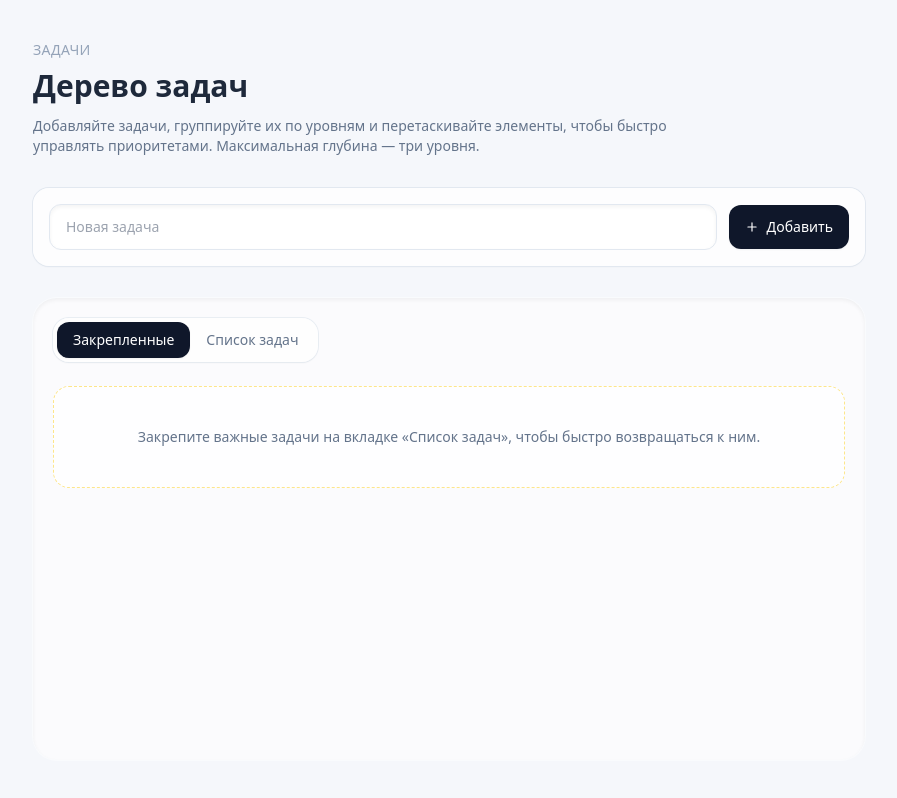
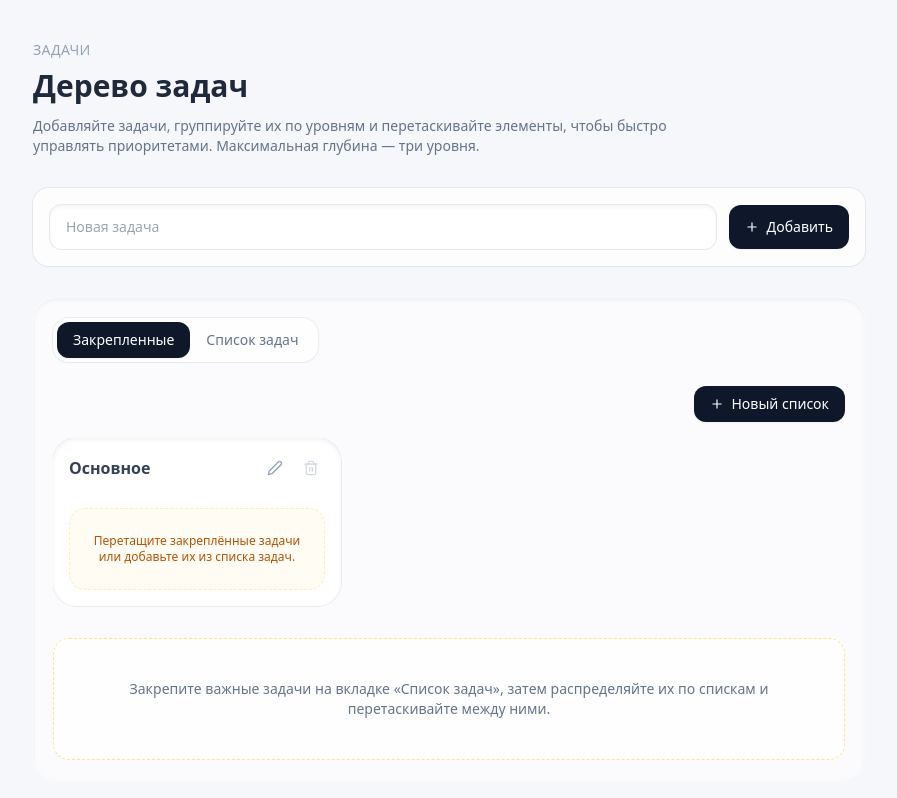
Before and after one commit to nicolay-i/todo-v5, a React (Vite) app: page / in a window 1280 px wide. Shown: the top 798 px of the page, without its empty margins (191-1088 px from the left). Built offline with nearby package versions, Linux system fonts and the light colour scheme.

Commit message:
feat: add pinned lists management

```diff
--- a/src/App.tsx
+++ b/src/App.tsx
@@ -3,8 +3,8 @@ import { observer } from 'mobx-react-lite'
 import { FiPlus } from 'react-icons/fi'
 import { TodoItem } from './components/TodoItem'
 import { DropZone } from './components/DropZone'
-import { PinnedDropZone } from './components/PinnedDropZone'
 import { useTodoStore } from './stores/TodoStoreContext'
+import { PinnedList } from './components/PinnedList'
 
 const AppComponent = () => {
   const store = useTodoStore()
@@ -17,7 +17,8 @@ const AppComponent = () => {
     setNewTitle('')
   }
 
-  const pinnedTodos = store.pinnedTodos
+  const pinnedLists = store.pinnedListData
+  const hasPinnedTodos = pinnedLists.some((list) => list.todos.length > 0)
 
   return (
     <div className="min-h-screen bg-canvas-light text-slate-900">
@@ -82,19 +83,25 @@ const AppComponent = () => {
 
           {activeTab === 'pinned' ? (
             <>
-              {pinnedTodos.length > 0 ? (
-                <div className="space-y-3">
-                  <PinnedDropZone index={0} />
-                  {pinnedTodos.map((todo, index) => (
-                    <Fragment key={todo.id}>
-                      <TodoItem todo={todo} depth={0} allowChildren={false} />
-                      <PinnedDropZone index={index + 1} />
-                    </Fragment>
-                  ))}
-                </div>
-              ) : (
-                <div className="rounded-2xl border border-dashed border-amber-200 bg-white/80 px-6 py-10 text-center text-sm text-slate-500">
-                  Закрепите важные задачи на вкладке «Список задач», чтобы быстро возвращаться к ним.
+              <div className="mb-4 flex justify-end">
+                <button
+                  type="button"
+                  onClick={() => store.addPinnedList()}
+                  className="flex items-center gap-2 rounded-xl bg-slate-900 px-4 py-2 text-sm font-medium text-white shadow-sm transition hover:bg-slate-800"
+                >
+                  <FiPlus /> Новый список
+                </button>
+              </div>
+
+              <div className="flex flex-1 gap-4 overflow-x-auto pb-2">
+                {pinnedLists.map((list) => (
+                  <PinnedList key={list.id} {...list} />
+                ))}
+              </div>
+
+              {!hasPinnedTodos && (
+                <div className="mt-6 rounded-2xl border border-dashed border-amber-200 bg-white/80 px-6 py-10 text-center text-sm text-slate-500">
+                  Закрепите важные задачи на вкладке «Список задач», затем распределяйте их по спискам и перетаскивайте между ними.
                 </div>
               )}
             </>
--- /dev/null
+++ b/src/components/PinnedList.tsx
@@ -0,0 +1,116 @@
+import { Fragment, useEffect, useState } from 'react'
+import { observer } from 'mobx-react-lite'
+import { FiCheck, FiEdit2, FiTrash2, FiX } from 'react-icons/fi'
+import { TodoItem } from './TodoItem'
+import { PinnedDropZone } from './PinnedDropZone'
+import { useTodoStore } from '../stores/TodoStoreContext'
+import type { TodoNode } from '../stores/TodoStore'
+
+interface PinnedListProps {
+  id: string
+  title: string
+  todos: TodoNode[]
+  isFirst: boolean
+}
+
+const actionButtonStyles =
+  'rounded-lg p-1.5 text-slate-400 transition-colors duration-150 hover:bg-slate-100 hover:text-slate-700 focus-visible:outline-none'
+
+const PinnedListComponent = ({ id, title, todos, isFirst }: PinnedListProps) => {
+  const store = useTodoStore()
+  const [isRenaming, setIsRenaming] = useState(false)
+  const [titleDraft, setTitleDraft] = useState(title)
+
+  useEffect(() => {
+    setTitleDraft(title)
+  }, [title])
+
+  const handleRenameSubmit: React.FormEventHandler<HTMLFormElement> = (event) => {
+    event.preventDefault()
+    store.renamePinnedList(id, titleDraft)
+    setIsRenaming(false)
+  }
+
+  const handleDelete = () => {
+    store.removePinnedList(id)
+  }
+
+  return (
+    <div className="flex w-72 flex-col rounded-3xl bg-white/90 p-4 shadow-inner ring-1 ring-slate-200/80">
+      <div className="mb-3 flex items-center gap-2">
+        {isRenaming ? (
+          <form onSubmit={handleRenameSubmit} className="flex flex-1 items-center gap-2">
+            <input
+              className="w-full rounded-lg border border-slate-200 bg-white px-3 py-2 text-sm text-slate-700 shadow-sm focus:border-slate-400 focus:outline-none"
+              value={titleDraft}
+              onChange={(event) => setTitleDraft(event.target.value)}
+              onKeyDown={(event) => {
+                if (event.key === 'Escape') {
+                  setTitleDraft(title)
+                  setIsRenaming(false)
+                }
+              }}
+              autoFocus
+            />
+            <button
+              type="submit"
+              className={`${actionButtonStyles} bg-emerald-500 text-white hover:bg-emerald-500/90`}
+              aria-label="Сохранить название списка"
+            >
+              <FiCheck />
+            </button>
+            <button
+              type="button"
+              onClick={() => {
+                setTitleDraft(title)
+                setIsRenaming(false)
+              }}
+              className={`${actionButtonStyles} hover:bg-slate-200`}
+              aria-label="Отменить переименование"
+            >
+              <FiX />
+            </button>
+          </form>
+        ) : (
+          <>
+            <h3 className="flex-1 text-base font-semibold text-slate-700">{title}</h3>
+            <button
+              type="button"
+              onClick={() => setIsRenaming(true)}
+              className={actionButtonStyles}
+              aria-label="Переименовать список"
+            >
+              <FiEdit2 />
+            </button>
+            <button
+              type="button"
+              onClick={handleDelete}
+              className={`${actionButtonStyles} ${isFirst ? 'cursor-not-allowed opacity-40' : 'text-rose-400 hover:text-rose-600'}`}
+              aria-label={isFirst ? 'Нельзя удалить основной список' : 'Удалить список'}
+              disabled={isFirst}
+            >
+              <FiTrash2 />
+            </button>
+          </>
+        )}
+      </div>
+
+      <div className="flex-1 space-y-3">
+        <PinnedDropZone listId={id} index={0} />
+        {todos.map((todo, index) => (
+          <Fragment key={todo.id}>
+            <TodoItem todo={todo} depth={0} allowChildren={false} />
+            <PinnedDropZone listId={id} index={index + 1} />
+          </Fragment>
+        ))}
+        {todos.length === 0 && (
+          <div className="rounded-2xl border border-dashed border-amber-200/60 bg-amber-50/60 px-4 py-6 text-center text-xs text-amber-700">
+            Перетащите закреплённые задачи или добавьте их из списка задач.
+          </div>
+        )}
+      </div>
+    </div>
+  )
+}
+
+export const PinnedList = observer(PinnedListComponent)
--- a/src/stores/TodoStore.ts
+++ b/src/stores/TodoStore.ts
@@ -6,6 +6,12 @@ export interface TodoNode {
   completed: boolean
   pinned: boolean
   children: TodoNode[]
+}
+
+export interface PinnedList {
+  id: string
+  title: string
+  todoIds: string[]
 }
 
 interface TodoLookup {
@@ -20,11 +26,18 @@ export const MAX_DEPTH = 2
 export class TodoStore {
   todos: TodoNode[] = []
   draggedId: string | null = null
-  pinnedOrder: string[] = []
+  pinnedLists: PinnedList[] = []
 
   constructor() {
     makeAutoObservable(this, {}, { autoBind: true })
     this.todos = this.createInitialTodos()
+    this.pinnedLists = [
+      {
+        id: this.createId(),
+        title: 'Основное',
+        todoIds: [],
+      },
+    ]
   }
 
   addTodo(parentId: string | null, title: string) {
@@ -111,10 +124,19 @@ export class TodoStore {
     this.draggedId = null
   }
 
-  get pinnedTodos(): TodoNode[] {
-    return this.pinnedOrder
-      .map((id) => this.findTodo(id)?.node)
-      .filter((node): node is TodoNode => Boolean(node?.pinned))
+  get pinnedListData(): { id: string; title: string; todos: TodoNode[]; isFirst: boolean }[] {
+    return this.pinnedLists.map((list, index) => {
+      const todos = list.todoIds
+        .map((id) => this.findTodo(id)?.node)
+        .filter((node): node is TodoNode => Boolean(node?.pinned))
+
+      return {
+        id: list.id,
+        title: list.title,
+        todos,
+        isFirst: index === 0,
+      }
+    })
   }
 
   togglePinned(id: string) {
@@ -129,24 +151,63 @@ export class TodoStore {
     this.pinNode(info.node)
   }
 
-  movePinnedTodo(id: string, targetIndex: number) {
-    const currentIndex = this.pinnedOrder.indexOf(id)
+  movePinnedTodo(id: string, targetListId: string, targetIndex: number) {
+    const sourceList = this.pinnedLists.find((list) => list.todoIds.includes(id))
+    const targetList = this.pinnedLists.find((list) => list.id === targetListId)
+    if (!sourceList || !targetList) return
+
+    const currentIndex = sourceList.todoIds.indexOf(id)
     if (currentIndex === -1) return
 
     let index = targetIndex
-    const maxIndex = this.pinnedOrder.length
-    if (index < 0) index = 0
-    if (index > maxIndex) index = maxIndex
-
-    const [removed] = this.pinnedOrder.splice(currentIndex, 1)
+    const [removed] = sourceList.todoIds.splice(currentIndex, 1)
     if (!removed) return
 
-    if (index > currentIndex) {
+    if (sourceList === targetList && index > currentIndex) {
       index -= 1
     }
 
-    const boundedIndex = Math.min(Math.max(index, 0), this.pinnedOrder.length)
-    this.pinnedOrder.splice(boundedIndex, 0, removed)
+    if (index < 0) index = 0
+    if (index > targetList.todoIds.length) {
+      index = targetList.todoIds.length
+    }
+
+    targetList.todoIds.splice(index, 0, removed)
+  }
+
+  addPinnedList(title?: string) {
+    const trimmed = title?.trim()
+    const newTitle = trimmed && trimmed.length > 0 ? trimmed : `Список ${this.pinnedLists.length + 1}`
+
+    this.pinnedLists.push({
+      id: this.createId(),
+      title: newTitle,
+      todoIds: [],
+    })
+  }
+
+  renamePinnedList(id: string, title: string) {
+    const trimmed = title.trim()
+    if (!trimmed) return
+    const list = this.pinnedLists.find((item) => item.id === id)
+    if (!list) return
+    list.title = trimmed
+  }
+
+  removePinnedList(id: string) {
+    const index = this.pinnedLists.findIndex((list) => list.id === id)
+    if (index <= 0) return
+    const firstList = this.pinnedLists[0]
+    if (!firstList) return
+
+    const [removed] = this.pinnedLists.splice(index, 1)
+    if (!removed) return
+
+    removed.todoIds.forEach((todoId) => {
+      if (!firstList.todoIds.includes(todoId)) {
+        firstList.todoIds.push(todoId)
+      }
+    })
   }
 
   isPinned(id: string): boolean {
@@ -234,18 +295,22 @@ export class TodoStore {
   private pinNode(node: TodoNode) {
     if (node.pinned) return
     node.pinned = true
-    if (!this.pinnedOrder.includes(node.id)) {
-      this.pinnedOrder.push(node.id)
+    const firstList = this.pinnedLists[0]
+    if (!firstList) return
+    if (!firstList.todoIds.includes(node.id)) {
+      firstList.todoIds.push(node.id)
     }
   }
 
   private unpinNode(node: TodoNode) {
     if (!node.pinned) return
     node.pinned = false
-    const index = this.pinnedOrder.indexOf(node.id)
-    if (index !== -1) {
-      this.pinnedOrder.splice(index, 1)
-    }
+    this.pinnedLists.forEach((list) => {
+      const index = list.todoIds.indexOf(node.id)
+      if (index !== -1) {
+        list.todoIds.splice(index, 1)
+      }
+    })
   }
 
   private removePinnedRecursive(node: TodoNode) {
```
Also changed, not shown: src/components/PinnedDropZone.tsx (+4 -8 lines).
